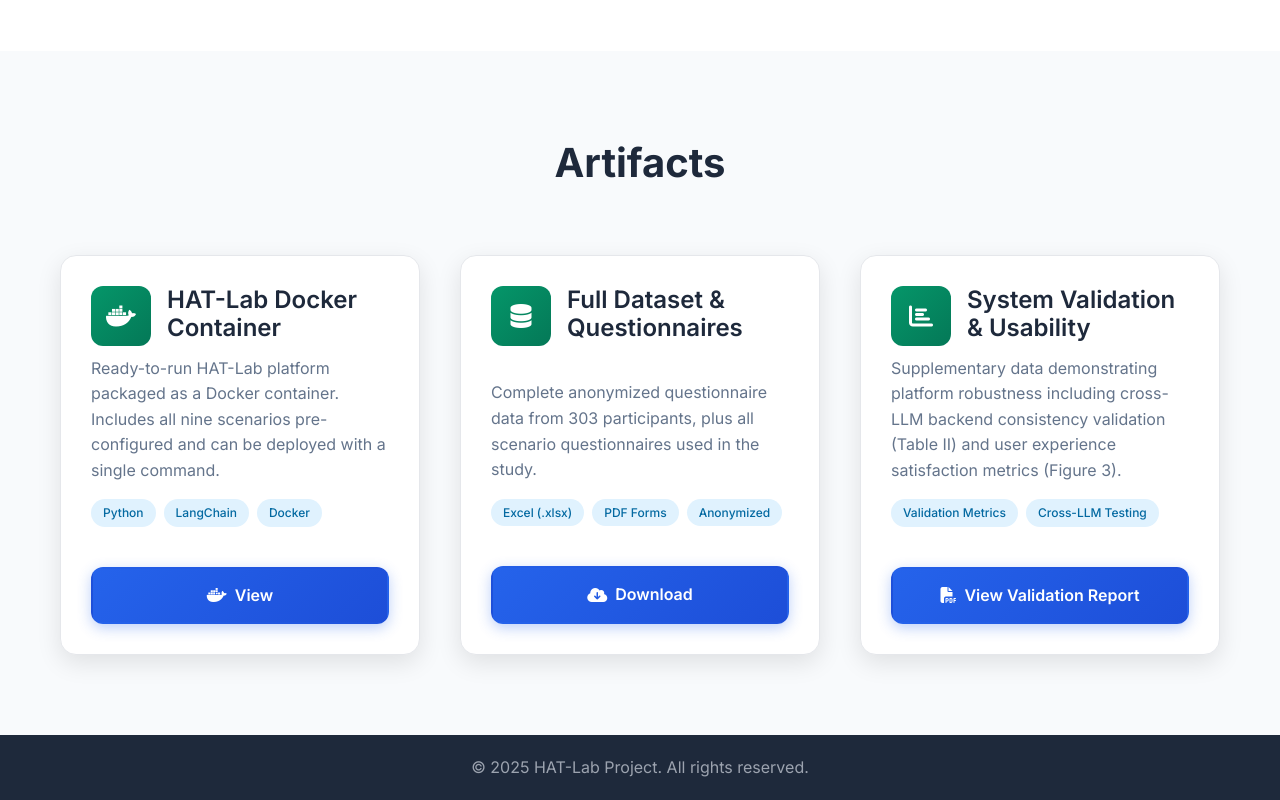
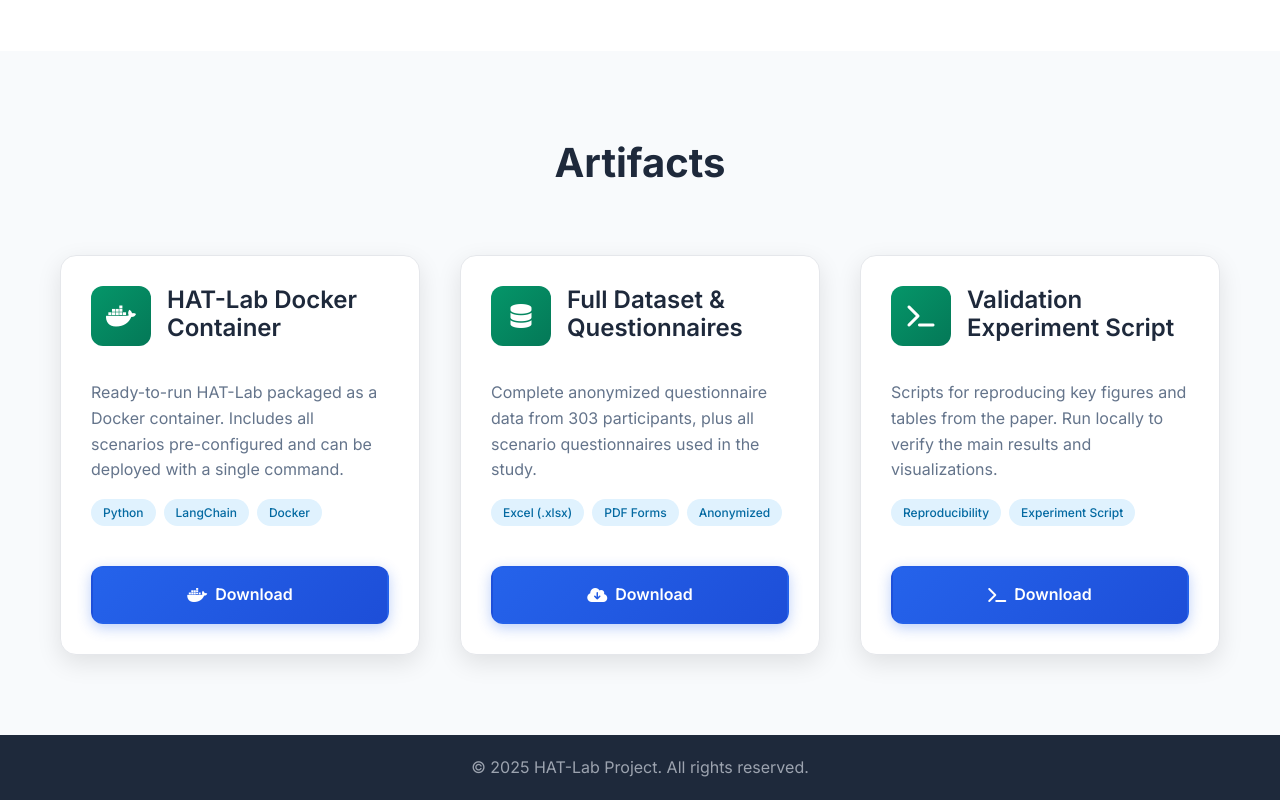
Before and after one commit to Human-AgentTrustLab/Human-AgentTrustLab.github.io, a plain HTML site: page index.html in a window 1280 px wide. Shown: the part 5300-6100 px from the top of the page. Drawn offline with nearby package versions, Linux system fonts and the light colour scheme.

Commit message:
Update Artifact Link

```diff
--- a/index.html
+++ b/index.html
@@ -438,7 +438,7 @@
                         <h3>HAT-Lab Docker Container</h3>
                     </div>
                     <div class="card-content">
-                        <p>Ready-to-run HAT-Lab platform packaged as a Docker container. Includes all nine scenarios pre-configured and can be deployed with a single command.</p>
+                        <p>Ready-to-run HAT-Lab packaged as a Docker container. Includes all scenarios pre-configured and can be deployed with a single command.</p>
                         <div class="card-features">
                             <span class="feature-tag">Python</span>
                             <span class="feature-tag">LangChain</span>
@@ -446,9 +446,9 @@
                         </div>
                     </div>
                     <div class="card-action">
-                        <a href="https://drive.google.com/drive/folders/1-Nrt7K4fzNL8ahZghLBlOROgdKeAEF-v?usp=sharing" class="btn btn-primary">
+                        <a href="https://drive.google.com/drive/folders/1-Nrt7K4fzNL8ahZghLBlOROgdKeAEF-v?usp=sharing" class="btn btn-primary" target="_blank">
                             <i class="fab fa-docker"></i>
-                            View
+                            Download
                         </a>
                     </div>
                 </div>
@@ -469,7 +469,7 @@
                         </div>
                     </div>
                     <div class="card-action">
-                        <a href="https://drive.google.com/drive/folders/1ntkXwBqG79CHTZJt9OSlvNum6vYp2_8E?usp=sharing" class="btn btn-primary">
+                        <a href="https://drive.google.com/drive/folders/1ntkXwBqG79CHTZJt9OSlvNum6vYp2_8E?usp=sharing" class="btn btn-primary" target="_blank">
                             <i class="fas fa-cloud-download-alt"></i>
                             Download
                         </a>
@@ -479,21 +479,21 @@
                 <div class="artifact-card">
                     <div class="card-header">
                         <div class="card-icon">
-                            <i class="fas fa-chart-bar"></i>
+                            <i class="fas fa-terminal"></i>
                         </div>
-                        <h3>System Validation & Usability</h3>
+                        <h3>Validation Experiment Script</h3>
                     </div>
                     <div class="card-content">
-                        <p>Supplementary data demonstrating platform robustness including cross-LLM backend consistency validation (Table II) and user experience satisfaction metrics (Figure 3).</p>
+                        <p>Scripts for reproducing key figures and tables from the paper. Run locally to verify the main results and visualizations.</p>
                         <div class="card-features">
-                            <span class="feature-tag">Validation Metrics</span>
-                            <span class="feature-tag">Cross-LLM Testing</span>
+                            <span class="feature-tag">Reproducibility</span>
+                            <span class="feature-tag">Experiment Script</span>
                         </div>
                     </div>
                     <div class="card-action">
-                        <a href="#" class="btn btn-primary">
-                            <i class="fas fa-file-pdf"></i>
-                            View Validation Report
+                        <a href="https://drive.google.com/drive/folders/1W0khBFHQpHKJzkqOiM4kw3uwO9p5KuOj?usp=sharing" class="btn btn-primary" target="_blank">
+                            <i class="fas fa-terminal"></i>
+                            Download
                         </a>
                     </div>
                 </div>
```
